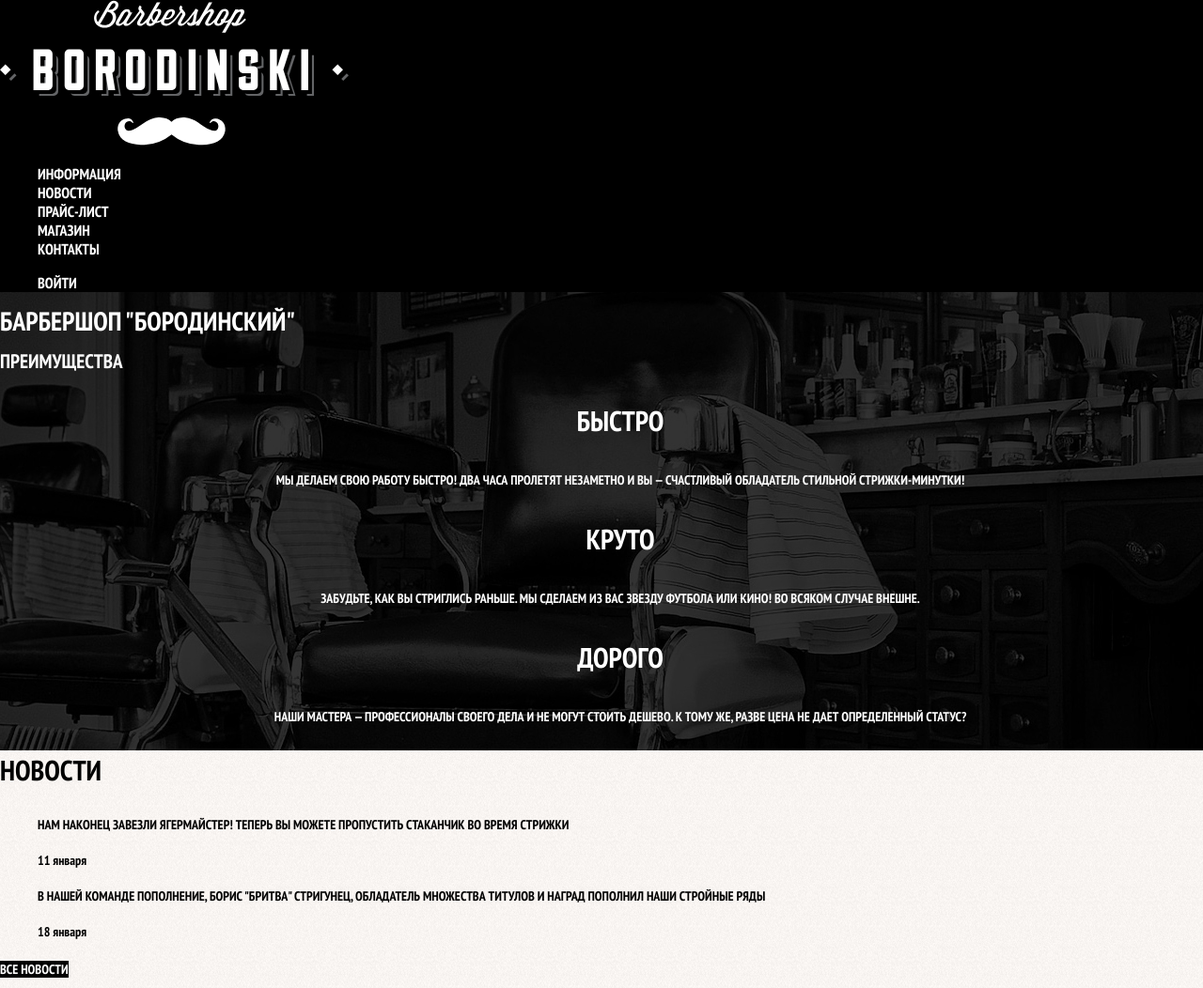
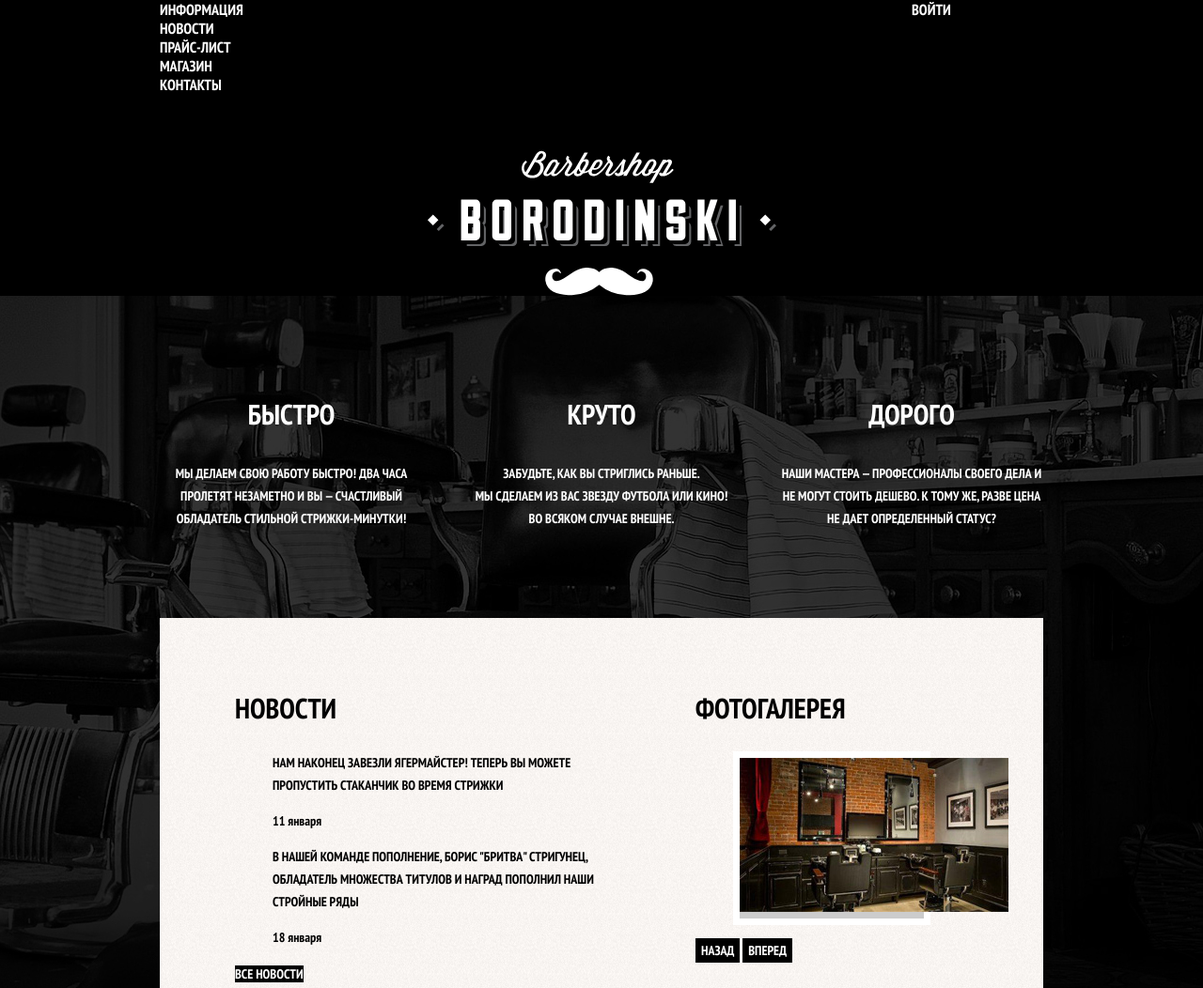
Before and after one commit to schegol/854209-barbershop-25, a plain HTML site: page index.html in a window 1280 px wide. Shown: the top 1052 px of the page at 94% size. Drawn offline with Linux system fonts and the light colour scheme.

Commit message:
Создание макросетки на главной

```diff
--- a/css/styles.css
+++ b/css/styles.css
@@ -19,13 +19,116 @@ a {
   text-decoration: none;
 }
 
+.visually-hidden {
+  position: absolute;
+
+  width: 1px;
+  height: 1px;
+  padding: 0;
+
+  border: 0;
+  clip: rect(0 0 0 0);
+
+  overflow: hidden;
+}
+
+/* .modal {
+  display: none;
+} */
+
+.main-header {
+  margin-bottom: 75px;
+
+  /* Временно для сетки */
+  min-height: 285px;
+}
+
 .main-nav {
+  display: flex;
+  flex-direction: column;
+  align-items: center;
+
+  /* Временно для сетки */
+  min-height: 285px;
+  background-color: transparent;
+
   font-size: 16px;
   line-height: 20px;
   color: #fff;
 
   background-color: #000000;
 }
+
+.site-logo {
+  order: 2;
+  width: 371px;
+  height: 155px;
+
+}
+
+.main-menu {
+  width: 620px;
+  margin: 0;
+  padding: 0;
+
+  list-style: none;
+}
+
+.user-area {
+  width: 140px;
+  margin: 0;
+  padding: 0;
+
+  list-style: none;
+}
+
+.menu-wrapper {
+  width: 100%;
+  margin-bottom: 60px;
+
+  background-color: #000;
+}
+
+.container {
+  width: 940px;
+  margin: 0 auto;
+  padding: 0 10px;
+}
+
+.menu-wrapper .container {
+  display: flex;
+  justify-content: space-between;
+}
+
+.feature-list {
+  display: flex;
+  justify-content: space-between;
+  margin: 0;
+  padding: 0;
+}
+
+.features {
+  margin-bottom: 80px;
+}
+
+.news {
+  width: 385px;
+}
+
+.gallery {
+  width: 290px;
+}
+
+.contacts {
+  width: 385px;
+}
+
+.get-in-line {
+  width: 290px;
+}
+
+
+
 
 .main-nav a {
   color: #fff;
@@ -48,6 +151,7 @@ a {
 
 .feature-item {
   text-align: center;
+  width: 280px;
 }
 
 .feature-item h3 {
@@ -56,6 +160,11 @@ a {
 }
 
 .index-columns {
+  display: flex;
+  justify-content: space-between;
+  padding: 50px 80px;
+  margin-bottom: 35px;
+
   color: #000;
 
   background-color: #f8f5f2;
@@ -96,7 +205,8 @@ a {
   background-color: #663d15;
 }
 
-.get-in-line input {
+.get-in-line input[type="text"],
+.get-in-line input[type="tel"] {
   font: inherit;
 
   background-color: transparent;
@@ -107,13 +217,33 @@ a {
   border-color: #663d15;
 }
 
+.get-in-line input[type="sumbit"] {
+  font: inherit;
+
+  background-color: #000;
+}
+
 .main-footer {
+  margin-top: 65px;
+  padding: 60px 0;
+
   color: #fff;
 
   background-color: #212121;
   background-image: url("../img/dark-background-tile.jpg");
   background-position: 0 0;
   background-repeat: repeat;
+}
+
+.main-footer .container {
+  display: flex;
+
+}
+
+.footer-contacts {
+  margin: 0;
+  margin-right: 80px;
+  width: 320px;
 }
 
 .footer-contacts>a {
@@ -127,6 +257,8 @@ a {
 }
 
 .footer-social {
+  width: 145px;
+
   text-align: center;
 }
 
@@ -139,6 +271,11 @@ a {
 }
 
 .footer-copyright {
+  margin: 0;
+  margin-left: auto;
+  width: 150px;
+
+
   text-align: center;
 }
 
--- a/index.html
+++ b/index.html
@@ -13,6 +13,8 @@
         <a class="site-logo">
           <img width="371" height="155" alt="Логотип барбершопа" src="img/index-logo.svg">
         </a>
+        <div class="menu-wrapper">
+          <div class="container">
             <ul class="main-menu">
               <li><a href="#">Информация</a></li>
               <li><a href="#">Новости</a></li>
@@ -23,10 +25,12 @@
             <ul class="user-area">
               <li class="login"><a href="#" aria-label="Войти в личный кабинет">Войти</a></li>
             </ul>
+          </div>
+        </div>
       </nav>
     </header>
 
-    <main>
+    <main class="container">
       <h1 class="visually-hidden">Барбершоп "Бородинский"</h1>
 
       <section class="features">
@@ -38,7 +42,7 @@
           </li>
           <li class="feature-item">
             <h3>Круто</h3>
-            <p>Забудьте, как вы стриглись раньше. Мы сделаем из вас звезду футбола или кино! Во всяком случае внешне.</p>
+            <p>Забудьте, как вы стриглись раньше.<br>Мы сделаем из вас звезду футбола или кино! Во всяком случае внешне.</p>
           </li>
           <li class="feature-item">
             <h3>Дорого</h3>
@@ -112,17 +116,18 @@
             <label>Телефон
               <input type="tel" name="phone" placeholder="+7 123 456-78-90">
             </label>
-            <input type="submit" class="submit-button" value="Отправить">
+            <input class="button submit-button" type="submit" value="Отправить">
           </form>
         </section>
       </div>
     </main>
 
     <footer class="main-footer">
+      <div class="container">
         <p class="footer-contacts">
           Барбершоп "Бородинский"<br>
           Адрес: г. Санкт-Петербург, Б. Конюшенная, д. 19<br>
-        <a href="#">Как нас найти?</a>
+          <a href="#">Как нас найти?</a><br>
           Телефон: +7 (812) 666-02-66
         </p>
 
@@ -139,6 +144,7 @@
           Разработано
           <a class="button" href="#" target="_blank">HTML Academy</a>
         </p>
+      </div>
     </footer>
 
     <section class="modal modal-login">
```
Lines whose indentation alone changed are shown as unchanged.
